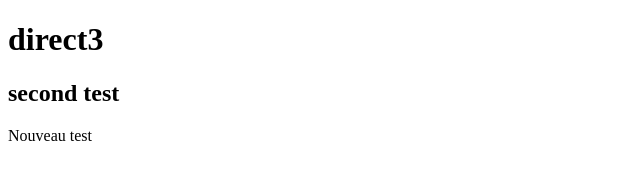
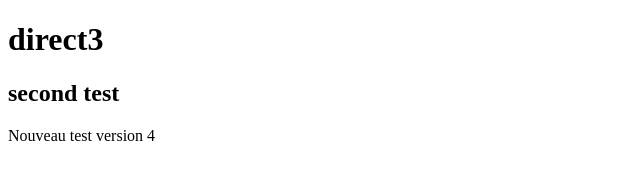
Before and after one commit to fxpar/test, a plain HTML site: page test.html in a window 1280 px wide. Shown: the full height of the page, 0-640 px from the left. Drawn offline with Linux system fonts and the light colour scheme.

Commit message:
Update test.html

```diff
--- a/test.html
+++ b/test.html
@@ -15,13 +15,6 @@
 
 
 
-
-
-
-
-
-
-
-<p>Nouveau test</p>
+<p>Nouveau test version 4</p>
 </body>
 </html>
```
